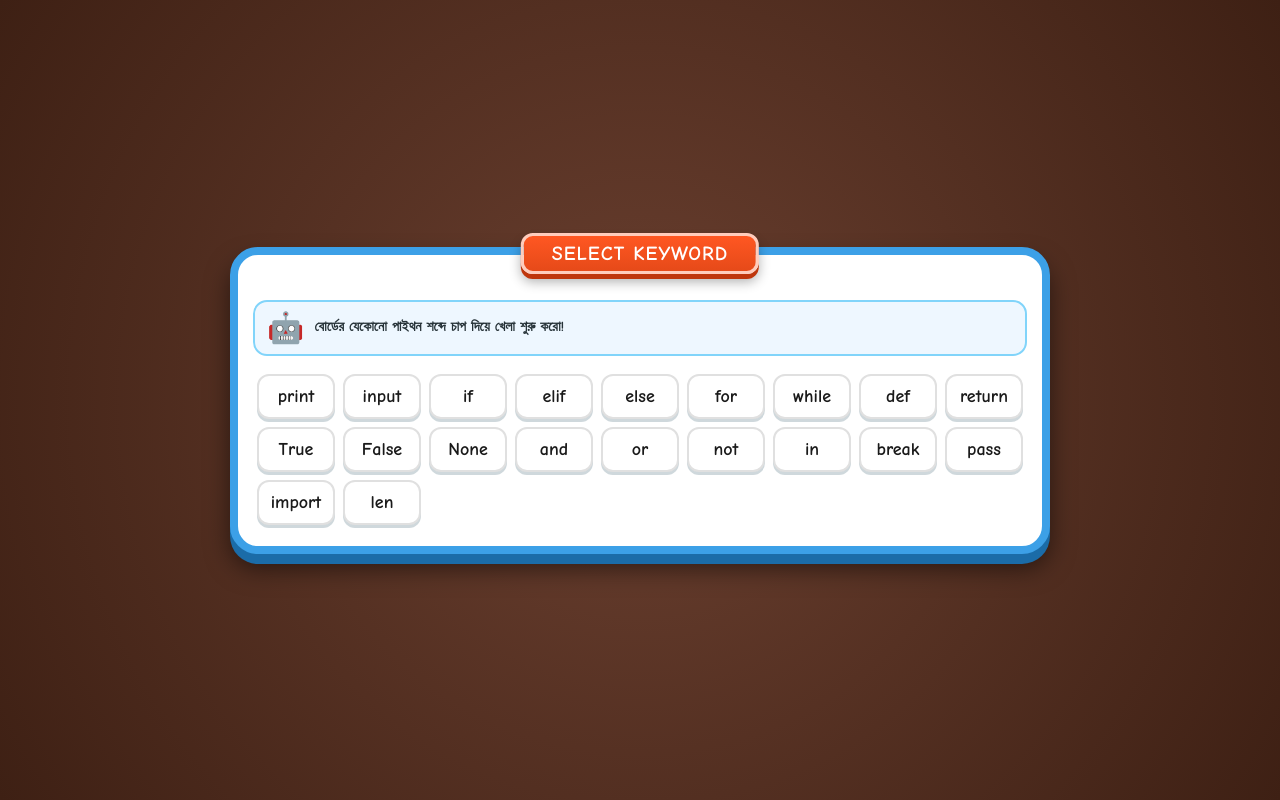
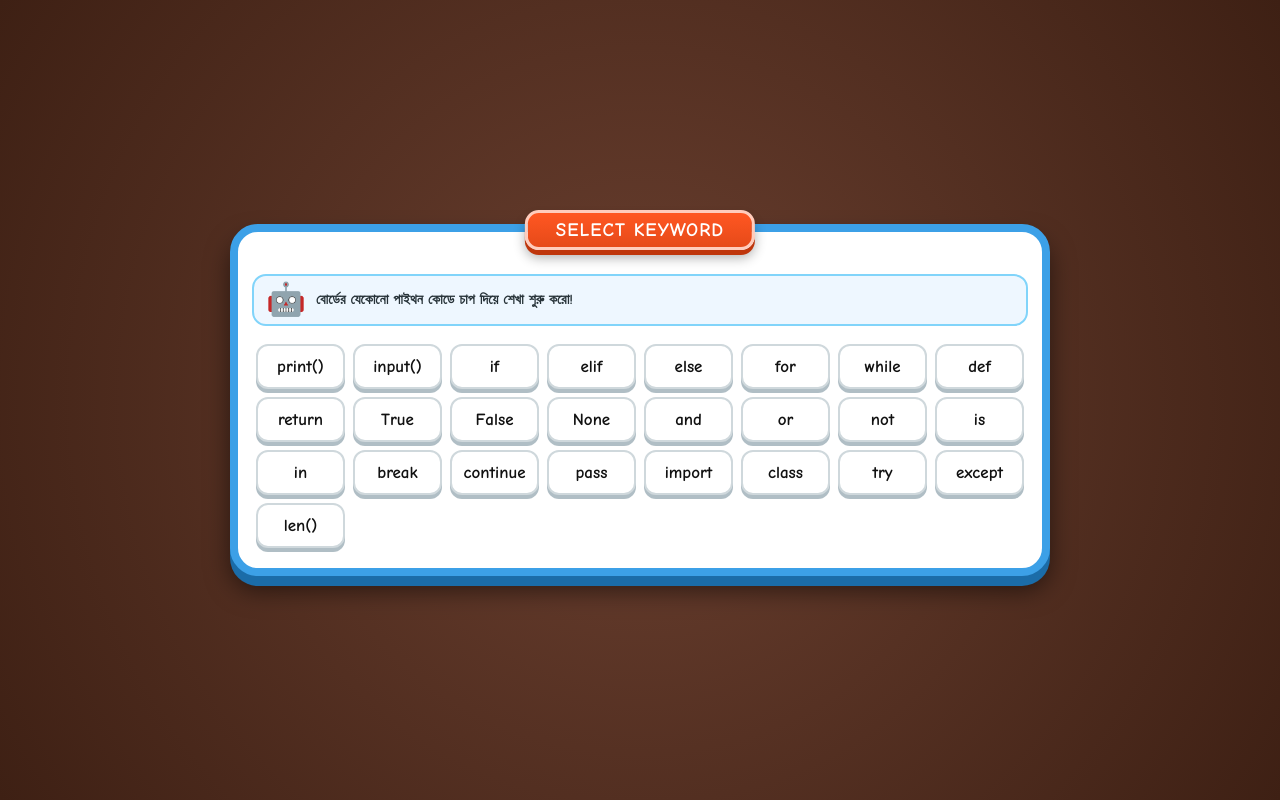
Before and after one commit to munnasardar017/python-kids-app, a plain HTML site: page index.html in a window 1280 px wide. Drawn offline with Linux system fonts and the light colour scheme.

Commit message:
Update index.html

```diff
--- a/index.html
+++ b/index.html
@@ -3,7 +3,7 @@
 <head>
   <meta charset="UTF-8">
   <meta name="viewport" content="width=device-width, initial-scale=1.0">
-  <title>Python Kids Classroom Game</title>
+  <title>Python Kids Classroom</title>
   <style>
     * {
       box-sizing: border-box;
@@ -14,15 +14,15 @@
 
     body {
       background: radial-gradient(circle at center, #6b4030 0%, #3e2014 100%);
-      font-family: 'Comic Sans MS', 'Chalkboard SE', 'Fredoka One', cursive, sans-serif;
+      font-family: 'Comic Sans MS', 'Chalkboard SE', sans-serif;
       min-height: 100vh;
       display: flex;
       justify-content: center;
       align-items: center;
-      padding: 10px;
+      padding: 12px;
     }
 
-    /* কাঠের ফ্রেম ও গেম বোর্ড */
+    /* গেম বোর্ড ফ্রেম */
     .game-console {
       position: relative;
       background: #ffffff;
@@ -30,11 +30,11 @@
       border-radius: 28px;
       width: 100%;
       max-width: 820px;
-      padding: 45px 15px 15px 15px;
+      padding: 42px 14px 14px 14px;
       box-shadow: 0 10px 0 #1b6ca8, 0 15px 25px rgba(0,0,0,0.5);
     }
 
-    /* লাল কার্টুন ব্যানার */
+    /* লাল ব্যানার */
     .ribbon-banner {
       position: absolute;
       top: -22px;
@@ -42,10 +42,10 @@
       transform: translateX(-50%);
       background: linear-gradient(180deg, #ff5722 0%, #e64a19 100%);
       border: 3px solid #ffccbc;
-      border-radius: 12px;
+      border-radius: 14px;
       padding: 6px 28px;
       color: #ffffff;
-      font-size: 20px;
+      font-size: 19px;
       font-weight: 900;
       letter-spacing: 1px;
       box-shadow: 0 5px 0 #bf360c, 0 8px 12px rgba(0,0,0,0.3);
@@ -53,7 +53,7 @@
       white-space: nowrap;
     }
 
-    /* রোবটের ডায়লগ পট */
+    /* রোবটের ডায়লগ অংশ */
     .info-bar {
       background: #eef7ff;
       border: 2px solid #81d4fa;
@@ -66,12 +66,14 @@
     }
 
     .mascot {
-      font-size: 30px;
+      font-size: 32px;
+      line-height: 1;
+      display: inline-block;
       transition: transform 0.2s;
     }
 
     .talking {
-      animation: bounceMascot 0.3s infinite alternate ease-in-out;
+      animation: bounceMascot 0.35s infinite alternate ease-in-out;
     }
 
     @keyframes bounceMascot {
@@ -83,39 +85,39 @@
       font-size: 14px;
       font-weight: bold;
       color: #263238;
-      line-height: 1.3;
+      line-height: 1.35;
       flex: 1;
     }
 
-    /* বর্ণমালার মতো গ্রিড */
+    /* বর্ণমালার অক্ষরের মতো গ্রিড */
     .letters-grid {
       display: grid;
-      grid-template-columns: repeat(auto-fit, minmax(70px, 1fr));
+      grid-template-columns: repeat(auto-fit, minmax(85px, 1fr));
       gap: 8px;
-      max-height: 58vh;
+      max-height: 56vh;
       overflow-y: auto;
       padding: 6px 4px;
     }
 
-    /* পরিষ্কার গেম হরফ বাটন */
+    /* অক্ষরের স্টাইলে পাইথন বাটন */
     .letter-btn {
       background: #ffffff;
-      border: 2px solid #e0e0e0;
+      border: 2px solid #cfd8dc;
       border-radius: 12px;
-      padding: 10px 2px;
-      font-size: 18px;
+      padding: 11px 4px;
+      font-size: 17px;
       font-weight: 900;
-      color: #1a1a1a;
+      color: #111111;
       text-align: center;
       cursor: pointer;
-      box-shadow: 0 3px 0 #cfd8dc;
+      box-shadow: 0 4px 0 #b0bec5;
       user-select: none;
       transition: transform 0.05s, box-shadow 0.05s, background 0.1s;
     }
 
     .letter-btn:active {
       transform: translateY(3px);
-      box-shadow: 0 0 0 #cfd8dc;
+      box-shadow: 0 1px 0 #b0bec5;
       background: #fff9c4;
       color: #d84315;
     }
@@ -128,7 +130,7 @@
 
     <div class="info-bar">
       <div class="mascot" id="mascotIcon">🤖</div>
-      <div class="mascot-speech" id="dialogText">বোর্ডের যেকোনো পাইথন শব্দে চাপ দিয়ে খেলা শুরু করো!</div>
+      <div class="mascot-speech" id="dialogText">বোর্ডের যেকোনো পাইথন কোডে চাপ দিয়ে শেখা শুরু করো!</div>
     </div>
 
     <div class="letters-grid" id="gridContainer"></div>
@@ -136,26 +138,31 @@
 
   <script>
     const items = [
-      { code: "print", en: "Print", bn: "প্রিন্ট দিয়ে স্ক্রিনে লেখা ফুটিয়ে তোলা হয়।" },
-      { code: "input", en: "Input", bn: "ইনপুট দিয়ে তথ্য জেনে নেওয়া হয়।" },
-      { code: "if", en: "If", bn: "ইফ মানে যদি! শর্ত সত্যি হলে কাজ করবে।" },
-      { code: "elif", en: "Elif", bn: "এল-ইফ! আগের শর্ত না মিললে নতুন শর্ত।" },
-      { code: "else", en: "Else", bn: "এলস মানে অন্যথায়! কোনো শর্ত না মিললে।" },
+      { code: "print()", en: "Print", bn: "প্রিন্ট দিয়ে স্ক্রিনে লেখা ফুটিয়ে তোলা হয়।" },
+      { code: "input()", en: "Input", bn: "ইনপুট দিয়ে ব্যবহারকারীর কাছ থেকে তথ্য জেনে নেওয়া হয়।" },
+      { code: "if", en: "If", bn: "ইফ মানে যদি! কোনো শর্ত সত্যি হলে কাজ করবে।" },
+      { code: "elif", en: "Elif", bn: "এল-ইফ! আগের শর্ত না মিললে নতুন শর্ত যাচাই করে।" },
+      { code: "else", en: "Else", bn: "এলস মানে অন্যথায়! কোনো শর্ত না মিললে যা হবে।" },
       { code: "for", en: "For", bn: "ফর লুপ! একই কাজ গুনে গুনে বারবার করা।" },
-      { code: "while", en: "While", bn: "হোয়াইল মানে যতক্ষণ! শর্ত সত্য থাকলে চলবে।" },
-      { code: "def", en: "Def", bn: "ডিএফ দিয়ে নতুন নিয়ম বা ফাংশন বানানো হয়।" },
-      { code: "return", en: "Return", bn: "রিটার্ন দিয়ে কাজের শেষ উত্তর ফেরত পাঠানো হয়।" },
-      { code: "True", en: "True", bn: "ট্রু মানে একদম খাঁটি সত্যি!" },
-      { code: "False", en: "False", bn: "ফলস মানে ভুল বা মিথ্যে!" },
-      { code: "None", en: "None", bn: "নান মানে একদম ফাঁকা বা শূন্য।" },
+      { code: "while", en: "While", bn: "হোয়াইল মানে যতক্ষণ! শর্ত সত্য থাকলে কাজ চলবে।" },
+      { code: "def", en: "Def", bn: "ডিএফ দিয়ে নতুন ফাংশন তৈরি করা হয়।" },
+      { code: "return", en: "Return", bn: "রিটার্ন দিয়ে কাজের শেষ ফলাফল ফেরত দেওয়া হয়।" },
+      { code: "True", en: "True", bn: "ট্রু মানে কথাটি একদম সত্য।" },
+      { code: "False", en: "False", bn: "ফলস মানে কথাটি ভুল বা মিথ্যে।" },
+      { code: "None", en: "None", bn: "নান মানে এখানে কিছু নেই, একদম শূন্য।" },
       { code: "and", en: "And", bn: "এন্ড মানে এবং! দুটো শর্তই সত্যি হতে হবে।" },
       { code: "or", en: "Or", bn: "অর মানে অথবা! যেকোনো একটা সত্যি হলেই হবে।" },
-      { code: "not", en: "Not", bn: "নট সত্যিকে মিথ্যে বানিয়ে দেয়।" },
-      { code: "in", en: "In", bn: "ইন দিয়ে তালিকার ভেতরে জিনিসটি খোঁজা হয়।" },
+      { code: "not", en: "Not", bn: "নট দিয়ে সত্যকে মিথ্যে বানিয়ে দেওয়া হয়।" },
+      { code: "is", en: "Is", bn: "ইজ দিয়ে যাচাই করা হয় দুটি জিনিস একই কি না।" },
+      { code: "in", en: "In", bn: "ইন দিয়ে তালিকার ভেতর জিনিসটি আছে কি না দেখা হয়।" },
       { code: "break", en: "Break", bn: "ব্রেক দিয়ে চলা কাজ মাঝপথে থামিয়ে দেওয়া হয়।" },
-      { code: "pass", en: "Pass", bn: "পাস দিয়ে চুপচাপ পার হয়ে যাওয়া হয়।" },
-      { code: "import", en: "Import", bn: "ইমপোর্ট দিয়ে নতুন টুলস যুক্ত করা হয়।" },
-      { code: "len", en: "Len", bn: "লেন দিয়ে কটা জিনিস আছে গুনে নেওয়া হয়।" }
+      { code: "continue", en: "Continue", bn: "কন্টিনিউ দিয়ে পরের ধাপে এগিয়ে যাওয়া হয়।" },
+      { code: "pass", en: "Pass", bn: "পাস দিয়ে কিছু না করে চুপচাপ পার হওয়া যায়।" },
+      { code: "import", en: "Import", bn: "ইমপোর্ট দিয়ে বাইরে থেকে টুলস বা লাইব্রেরি আনা হয়।" },
+      { code: "class", en: "Class", bn: "ক্লাস দিয়ে অবজেক্ট তৈরির ছাঁচ বানানো হয়।" },
+      { code: "try", en: "Try", bn: "ট্রাই দিয়ে কোড সাবধানে চালিয়ে পরখ করা হয়।" },
+      { code: "except", en: "Except", bn: "একসেপ্ট দিয়ে কোনো ভুল হলে তা সামলানো হয়।" },
+      { code: "len()", en: "Len", bn: "লেন দিয়ে মোট কটি জিনিস আছে তা গুনে নেওয়া হয়।" }
     ];
 
     const container = document.getElementById("gridContainer");
@@ -171,7 +178,7 @@
     });
 
     function playKeyword(item) {
-      dialog.innerHTML = "<strong>" + item.code + ":</strong> " + item.bn;
+      dialog.innerHTML = "<strong>মাস্টার:</strong> '" + item.code + "' হলো — " + item.bn;
       window.speechSynthesis.cancel();
       mascot.classList.add("talking");
 
```
